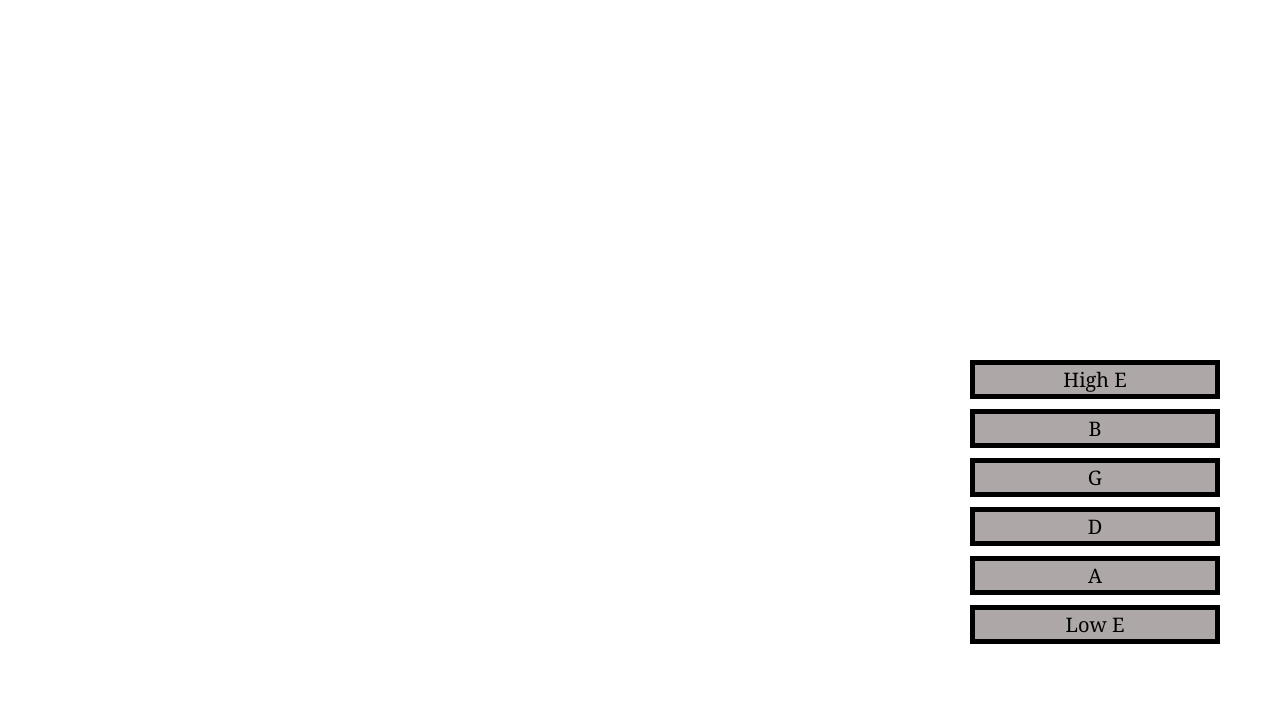
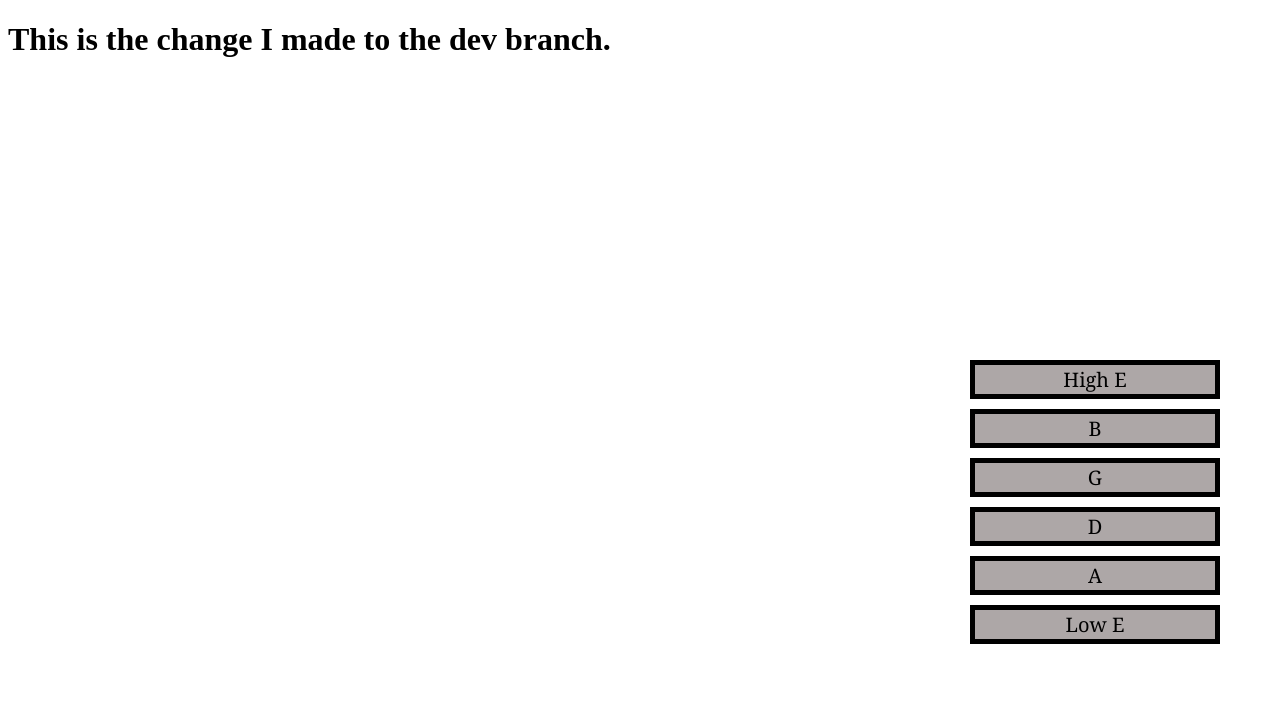
Before and after one commit to j-milk/monkey_tuner, a plain HTML site: page index.html in a window 1280 px wide. Drawn offline with Linux system fonts and the light colour scheme.

Commit message:
Added h1

```diff
--- a/index.html
+++ b/index.html
@@ -8,6 +8,7 @@
     <title>Monkey Tuner</title>
 </head>
 <body>
+    <h1>This is the change I made to the dev branch.</h1>
     <div class="guitarstrings">
         <button class="button" onclick="playHighe()">High E</button>
         <button class="button" onclick="playB()">B</button>
```
